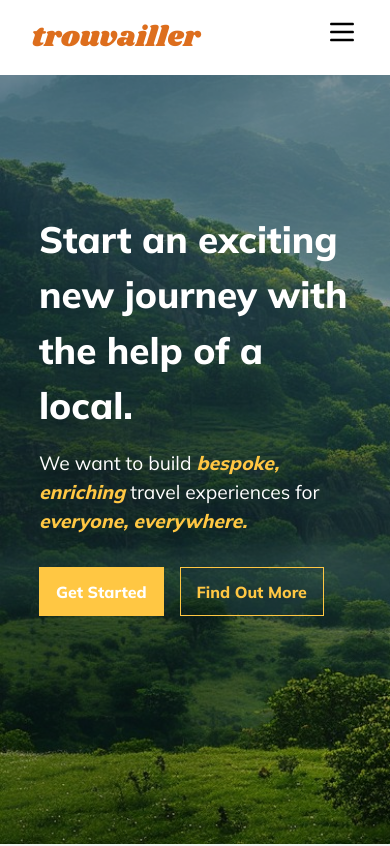
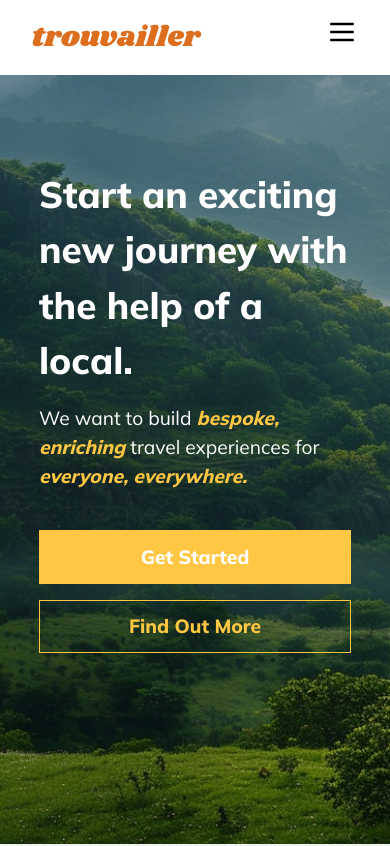
Before and after one commit to NiftyCoffee/trouvailler-website, a Next.js app in the folder my-app/: page / in a window 390 px wide. Shown: the top 846 px of the page. Built offline with nearby package versions, Linux system fonts and the light colour scheme.

Commit message:
Landing buttons adjustment

```diff
--- a/my-app/src/components/landing/Landing.css
+++ b/my-app/src/components/landing/Landing.css
@@ -117,6 +117,8 @@
     }
 
     .btn {
-        font-size: 1rem;
+        font-size: 1.2rem;
+        width: 100%;
+        margin: .5rem 0;
     }
 }
```
